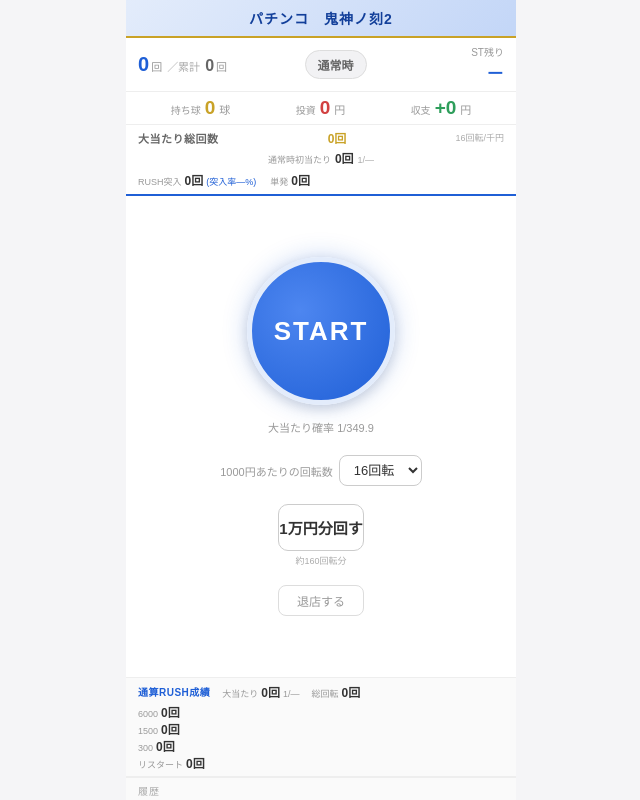
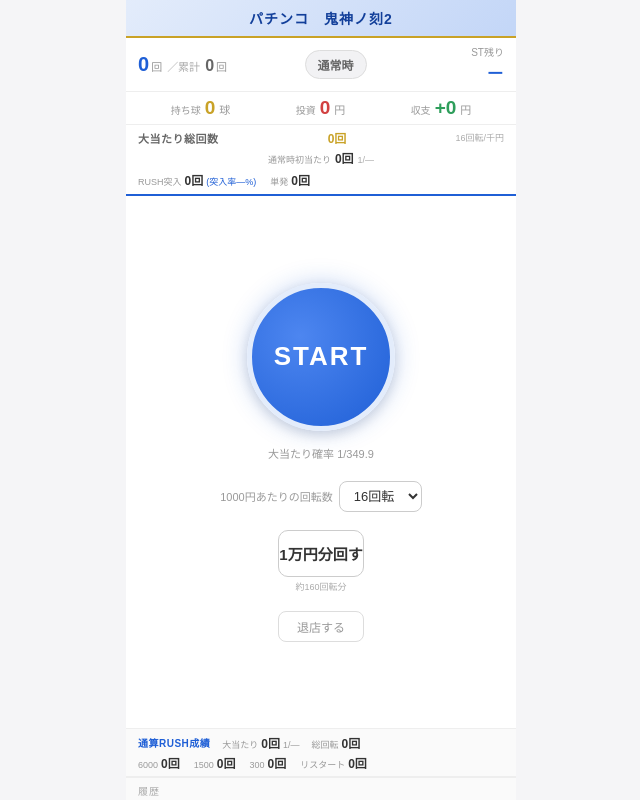
Before and after one commit to wwi195/pachinko-simulator-kishin2, a website: page index.html in a window 1280 px wide. Shown: the whole page, without its empty margins (319-959 px from the left). Drawn offline with Linux system fonts and the light colour scheme.

Commit message:
通算RUSH成績のボーナス内訳を横一列に並べる
Co-Authored-By: Claude Opus 5.5 <noreply@anthropic.com>

```diff
--- a/style.css
+++ b/style.css
@@ -482,6 +482,11 @@ body {
   padding: 5px 12px;
   flex-shrink: 0;
 }
+.rsb-row {
+  display: flex;
+  flex-wrap: wrap;
+  gap: 4px 14px;
+}
 .rsb-header {
   display: flex;
   align-items: center;
```
